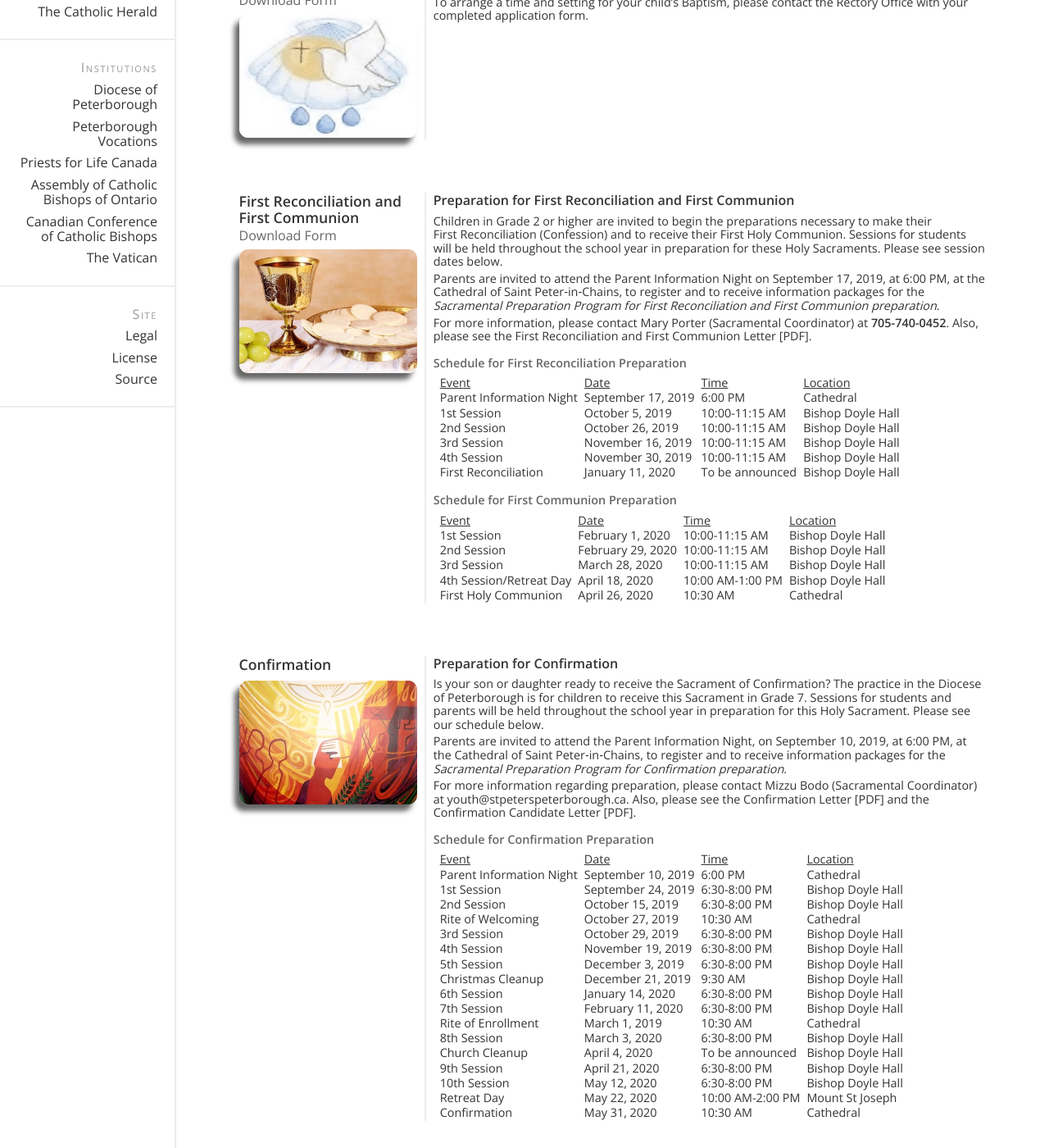
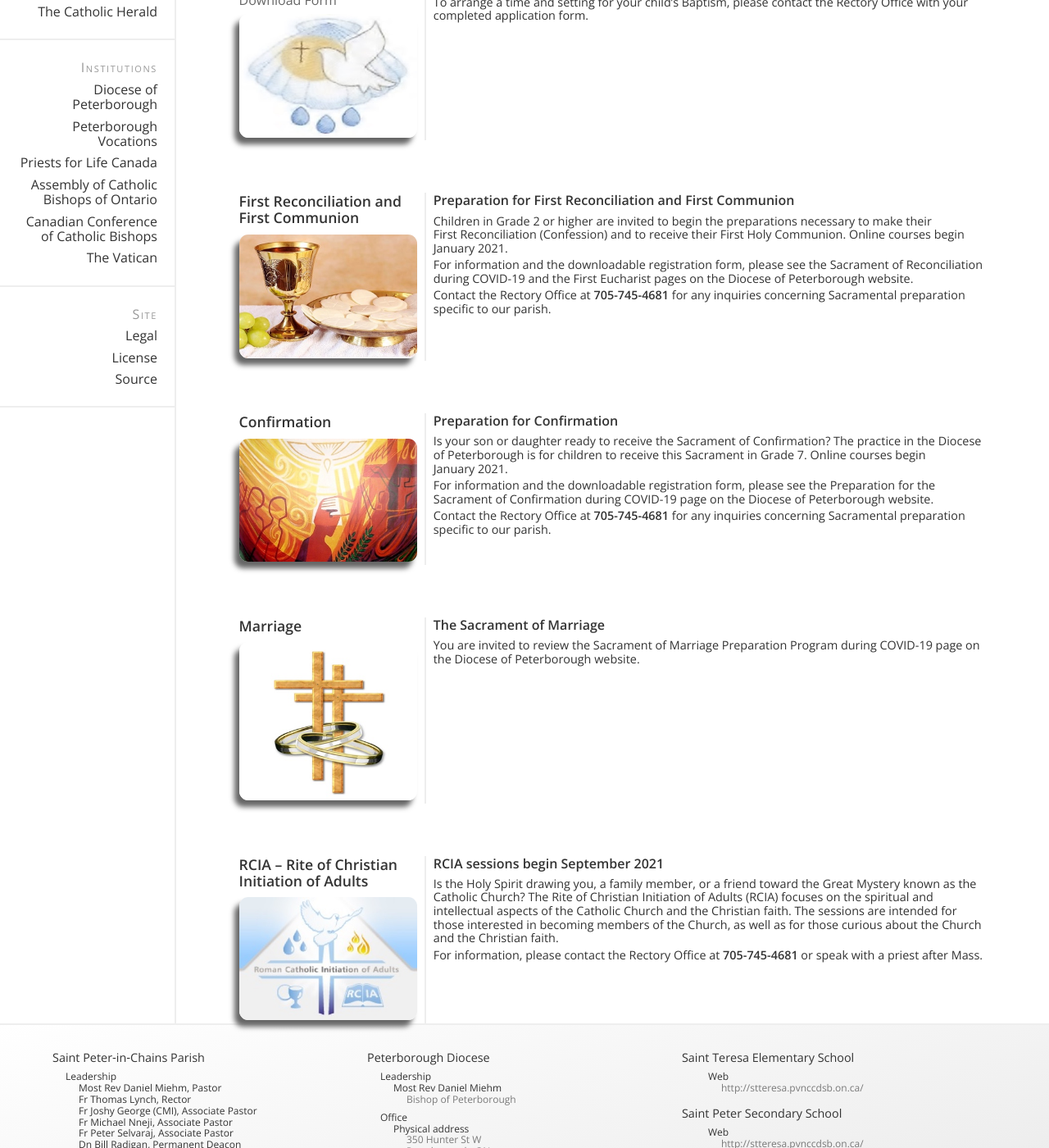
Before and after one commit to stpeterinchains/stpeterinchains.github.io, a Jekyll site: the page built from sacraments.html, in a window 1280 px wide and 1400 px high, scrolled down 640 px. Shown: the whole window at 82% size. Built offline with Jekyll 4.4.1, drawn with Linux system fonts in a browser that asks for light colours; nearby versions of some CDN libraries; some of the changed text lies outside the part shown.

Commit message:
Updates to contacts, clergy, ministries, and sacraments

```diff
--- a/_data/clergy.yml
+++ b/_data/clergy.yml
@@ -52,20 +52,29 @@ clergy:
         link: https://www.youtube.com/user/PriestsForLifeCanada/videos
 
   -
-    last_name: Umezika, SMMM
-    first_name: Innocent
+    last_name: George, CMI
+    first_name: Joshy
     title: Father
     position: Associate Pastor
-    image: fr-umezika-portrait.jpg
+    image: fr-george-portrait.jpg
     bio:
     contact:
 
   -
-    last_name: George, CMI
-    first_name: Joshy
+    last_name: Nneji
+    first_name: Michael
     title: Father
     position: Associate Pastor
-    image:
+    image: fr-nneji-portrait.jpg
+    bio:
+    contact:
+
+  -
+    last_name: Selvaraj
+    first_name: Peter
+    title: Father
+    position: Associate Pastor
+    image: fr-selvaraj-portrait.jpg
     bio:
     contact:
 
--- a/_data/contacts.yml
+++ b/_data/contacts.yml
@@ -7,10 +7,10 @@
         items:
           - item: Most Rev Daniel Miehm, Pastor
           - item: Fr Thomas Lynch, Rector
-          - item: Fr Innocent Umezika (SMMM), Associate Pastor
           - item: Fr Joshy George (CMI), Associate Pastor
+          - item: Fr Michael Nneji, Associate Pastor
+          - item: Fr Peter Selvaraj, Associate Pastor
           - item: Dn Bill Radigan, Permanent Deacon
-          - item: Fr Clair Hickson, Resident Priest
           - item: Fr Andrew Begin, Chaplain of Seniors
       - subsection: Office
         items:
@@ -22,9 +22,7 @@
             mail: office@stpeterspeterborough.ca
           - item: Hours
             text: |
-              Office temporarily closed during COVID-19&nbsp;lockdown.<br>
-              Regular hours:<br>
-              Monday&nbsp;to&nbsp;Thursday: 9:00&nbsp;AM-5:00&nbsp;PM<br>
+              Monday&nbsp;to&nbsp;Thursday: 9:00&nbsp;AM-2:00&nbsp;PM<br>
               Friday,&nbsp;Saturday,&nbsp;Sunday: Closed<br>
           - item: Physical address
             text: |
@@ -36,10 +34,12 @@
               PO Box 175<br>
               Peterborough, ON<br>
               K9J 6Y8
-      - subsection: Saint&nbsp;Peter&#x2011;in&#x2011;Chains Fundraising&nbsp;Committee
+      - subsection: Saint&nbsp;Peter&#x2011;in&#x2011;Chains Fundraising&nbsp;Project
         items:
+          - item: Manager
+            text: Mary Catherine O'Neill
           - item: E-mail
-            mail: payitforwardspic@gmail.com
+            mail: projectmgr@stpeterspeterborough.ca
       - subsection: Saint&nbsp;Peter&#x2011;in&#x2011;Chains Perpetual&nbsp;Fund
         items:
           - item: President
--- a/_data/ministries.yml
+++ b/_data/ministries.yml
@@ -26,11 +26,6 @@ ministries:
       joining the choir or becoming a cantor!
     image: music.jpg
     contacts:
-      -
-        name: Claudio Engli
-        title: Music Director
-        phone: 705-740-1284
-        email: engbar2@gmail.com
 
   -
     title: Ministry of Lectors
@@ -83,22 +78,6 @@ ministries:
         email: billradigan@peterboroughdiocese.org
 
   -
-    title: Youth Ministry
-    anchor: youth
-    descriptive: |
-      The Cathedral is a thriving family, of young and old. For our many
-      young people, from childhood to young adult, the Youth Ministry is here
-      to engage.
-
-      For information, please get in touch with Jacob, our Youth Director.
-    image:
-    contacts:
-      -
-        name: Fr Roy Villas
-        title: Youth Director
-        email: frroyvillas@peterboroughdiocese.org
-
-  -
     title: EMHC
     anchor: emhc
     descriptive: |
@@ -140,10 +119,10 @@ ministries:
     image: cwl.jpg
     contacts:
       -
-        name: Merina Csercsics
+        name: Colleen Allen
         title: President
-        email: heneratha@gmail.com
-        phone: 705-559-7698
+        email: cmtallen@cogeco.ca
+        phone: 705-741-3023
 
   -
     title: Legion of Mary
--- a/_data/sacraments.yml
+++ b/_data/sacraments.yml
@@ -36,47 +36,22 @@ sacraments:
     title: First Reconciliation and First Communion
     anchor: reconciliation-communion
     image: first-communion.jpg
-    form: Registration-Form-Reconciliation1st-Communion.pdf
+    form:
     headline: Preparation for First&nbsp;Reconciliation and First&nbsp;Communion
     text: |
       Children in Grade 2 or higher are invited to begin the preparations
       necessary to make their First&nbsp;Reconciliation (Confession) and to
       receive their First&nbsp;Holy&nbsp;Communion.
-      Sessions for students will be held throughout the school year in
-      preparation for these Holy Sacraments. Please see session dates below.
+      Online courses begin January&nbsp;2021.
 
-      Parents are invited to attend the Parent Information Night on
-      September&nbsp;17,&nbsp;2019, at 6:00&nbsp;PM,
-      at the Cathedral&nbsp;of Saint&nbsp;Peter&#x2011;in&#x2011;Chains,
-      to register and to receive information packages for the
-      *Sacramental&nbsp;Preparation&nbsp;Program for
-      First&nbsp;Reconciliation and First&nbsp;Communion preparation*.
+      For information and the downloadable registration form, please see the
+      [Sacrament of Reconciliation during COVID-19](https://www.peterboroughdiocese.org/en/life-and-faith/sacrament-of-reconciliation-during-covid-19.aspx)
+      and the
+      [First Eucharist](https://www.peterboroughdiocese.org/en/life-and-faith/first-eucharist.aspx)
+      pages on the Diocese&nbsp;of Peterborough website.
 
-      For more information, please contact
-      Mary&nbsp;Porter (Sacramental&nbsp;Coordinator) at **705-740-0452**.
-      Also, please see the
-      [First&nbsp;Reconciliation and First&nbsp;Communion&nbsp;Letter](/forms/First Reconciliation and First Communion Letter.pdf)&nbsp;[PDF].
-
-      # Schedule for First Reconciliation Preparation
-
-      Event                    | Date               | Time            | Location
-      -----                    | ----               | ----            | --------
-      Parent Information Night | September 17, 2019 | 6:00 PM         | Cathedral
-      1st Session              | October 5, 2019    | 10:00-11:15 AM  | Bishop Doyle Hall
-      2nd Session              | October 26, 2019   | 10:00-11:15 AM  | Bishop Doyle Hall
-      3rd Session              | November 16, 2019  | 10:00-11:15 AM  | Bishop Doyle Hall
-      4th Session              | November 30, 2019  | 10:00-11:15 AM  | Bishop Doyle Hall
-      First Reconciliation     | January 11, 2020   | To be announced | Bishop Doyle Hall
-
-      # Schedule for First Communion Preparation
-
-      Event                   | Date              | Time             | Location
-      -----                   | ----              | ----             | --------
-      1st Session             | February 1, 2020  | 10:00-11:15 AM   | Bishop Doyle Hall
-      2nd Session             | February 29, 2020 | 10:00-11:15 AM   | Bishop Doyle Hall
-      3rd Session             | March 28, 2020    | 10:00-11:15 AM   | Bishop Doyle Hall
-      4th Session/Retreat Day | April 18, 2020    | 10:00 AM-1:00 PM | Bishop Doyle Hall
-      First Holy Communion    | April 26, 2020    | 10:30 AM         | Cathedral
+      Contact the Rectory&nbsp;Office at **705-745-4681** for any inquiries
+      concerning Sacramental preparation specific to our parish.
 
   -
     title: Confirmation
@@ -87,61 +62,33 @@ sacraments:
     text: |
       Is your son or daughter ready to receive the Sacrament of Confirmation?
       The practice in the Diocese of Peterborough is for children to receive
-      this Sacrament in Grade 7.
-      Sessions for students and parents will be held throughout the school year
-      in preparation for this Holy Sacrament. Please see our schedule below.
+      this Sacrament in Grade&nbsp;7.
+      Online courses begin January&nbsp;2021.
 
-      Parents are invited to attend the Parent Information Night, on
-      September&nbsp;10,&nbsp;2019, at 6:00&nbsp;PM, at the
-      Cathedral of Saint&nbsp;Peter&#x2011;in&#x2011;Chains, to register and
-      to receive information packages for the
-      *Sacramental&nbsp;Preparation&nbsp;Program for Confirmation preparation*.
+      For information and the downloadable registration form, please see the
+      [Preparation for the Sacrament of Confirmation during COVID-19](https://www.peterboroughdiocese.org/en/life-and-faith/sacrament-of-reconciliation-during-covid-19.aspx)
+      page on the Diocese&nbsp;of Peterborough website.
 
-      For more information regarding preparation, please contact
-      Mizzu&nbsp;Bodo (Sacramental&nbsp;Coordinator) at [youth@stpeterspeterborough.ca](mailto:youth@stpeterspeterborough.ca).
-      Also, please see the
-      [Confirmation&nbsp;Letter](/forms/Confirmation Letter.pdf)&nbsp;[PDF]
-      and the
-      [Confirmation&nbsp;Candidate&nbsp;Letter](/forms/Confirmation Candidate Letter 2019-20.pdf)&nbsp;[PDF].
-
-      # Schedule for Confirmation Preparation
-
-      Event                    | Date               | Time             | Location
-      -----                    | ----               | ----             | --------
-      Parent Information Night | September 10, 2019 | 6:00 PM          | Cathedral
-      1st Session              | September 24, 2019 | 6:30-8:00 PM     | Bishop Doyle Hall
-      2nd Session              | October 15, 2019   | 6:30-8:00 PM     | Bishop Doyle Hall
-      Rite of Welcoming        | October 27, 2019   | 10:30 AM         | Cathedral
-      3rd Session              | October 29, 2019   | 6:30-8:00 PM     | Bishop Doyle Hall
-      4th Session              | November 19, 2019  | 6:30-8:00 PM     | Bishop Doyle Hall
-      5th Session              | December 3, 2019   | 6:30-8:00 PM     | Bishop Doyle Hall
-      Christmas Cleanup        | December 21, 2019  | 9:30 AM          | Bishop Doyle Hall
-      6th Session              | January 14, 2020   | 6:30-8:00 PM     | Bishop Doyle Hall
-      7th Session              | February 11, 2020  | 6:30-8:00 PM     | Bishop Doyle Hall
-      Rite of Enrollment       | March 1, 2019      | 10:30 AM         | Cathedral
-      8th Session              | March 3, 2020      | 6:30-8:00 PM     | Bishop Doyle Hall
-      Church Cleanup           | April 4, 2020      | To be announced  | Bishop Doyle Hall
-      9th Session              | April 21, 2020     | 6:30-8:00 PM     | Bishop Doyle Hall
-      10th Session             | May 12, 2020       | 6:30-8:00 PM     | Bishop Doyle Hall
-      Retreat Day              | May 22, 2020       | 10:00 AM-2:00 PM | Mount St Joseph
-      Confirmation             | May 31, 2020       | 10:30 AM         | Cathedral
+      Contact the Rectory&nbsp;Office at **705-745-4681** for any inquiries
+      concerning Sacramental preparation specific to our parish.
 
   -
     title: Marriage
     anchor: marriage
     image: marriage.jpg
-    form: Baptismal-Application-Form.pdf
+    form:
     headline: The Sacrament of Marriage
     text: |
-      Please make an appointment through the Rectory Office a minimum of
-      12&nbsp;months prior to your planned date of&nbsp;marriage.
+      You are invited to review the
+      [Sacrament of Marriage Preparation Program during COVID-19](https://www.peterboroughdiocese.org/en/life-and-faith/sacrament-of-marriage-during-covid-19.aspx)
+      page on the Diocese&nbsp;of Peterborough website.
 
   -
     title: RCIA &ndash; Rite of Christian Initiation of Adults
     anchor: rcia
     image: rcia.jpg
-    form: RCIA-Application-Form.pdf
-    headline: RCIA sessions begin September 2019
+    form:
+    headline: RCIA sessions begin September 2021
     text: |
       Is the Holy Spirit drawing you, a family member, or a friend toward the
       Great Mystery known as the Catholic Church?
@@ -151,5 +98,5 @@ sacraments:
       in becoming members of the Church, as well as for those curious about the
       Church and the Christian faith.
 
-      For more information, please contact the
-      Rectory Office at **705-745-4681** or speak with a priest after Mass.
+      For information, please contact the Rectory&nbsp;Office
+      at **705-745-4681** or speak with a priest after Mass.
```
Also changed, not shown: images/clergy/fr-george-portrait.jpg (added), images/clergy/fr-nneji-portrait.jpg (added), images/clergy/fr-selvaraj-portrait.jpg (added), images/clergy/fr-umezika-portrait.jpg (deleted), 6 other files.
